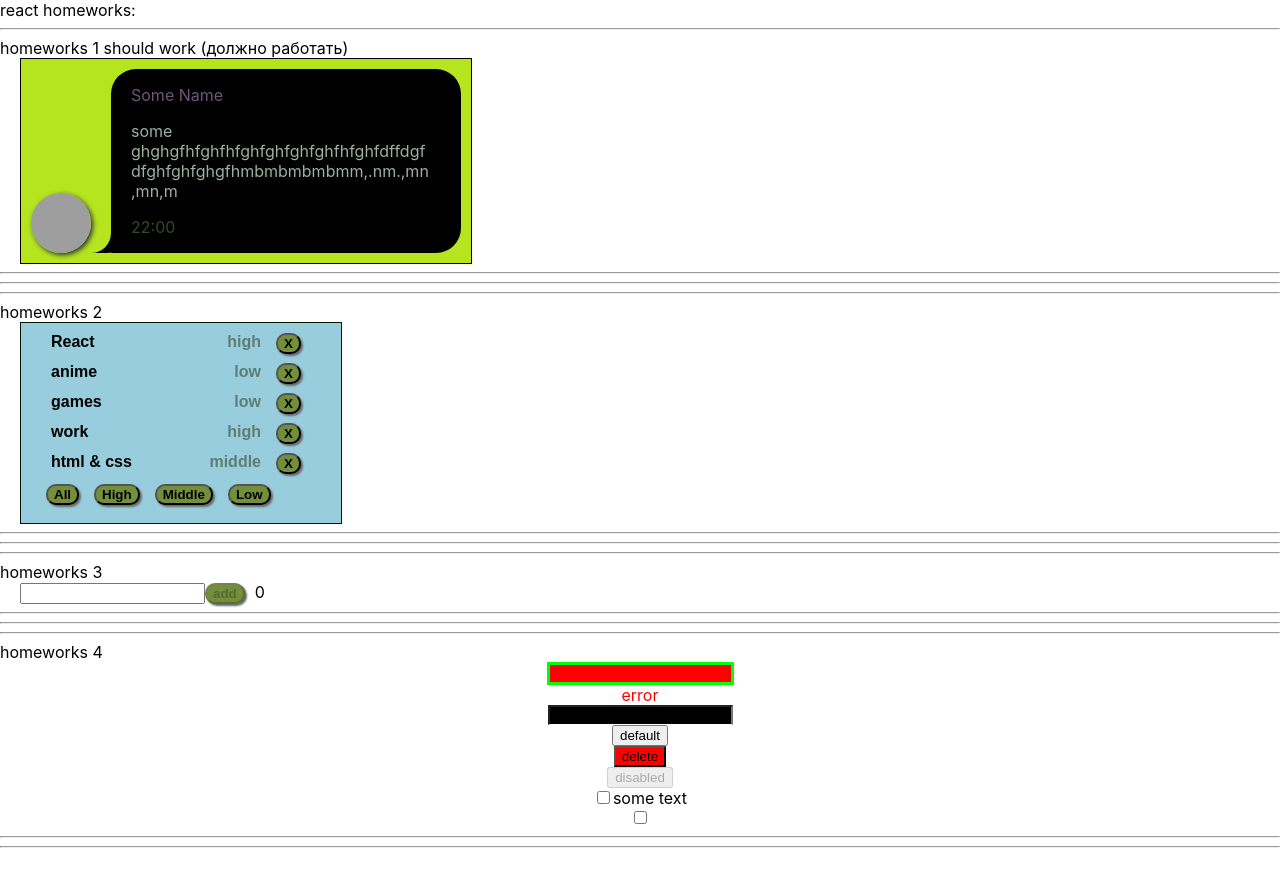
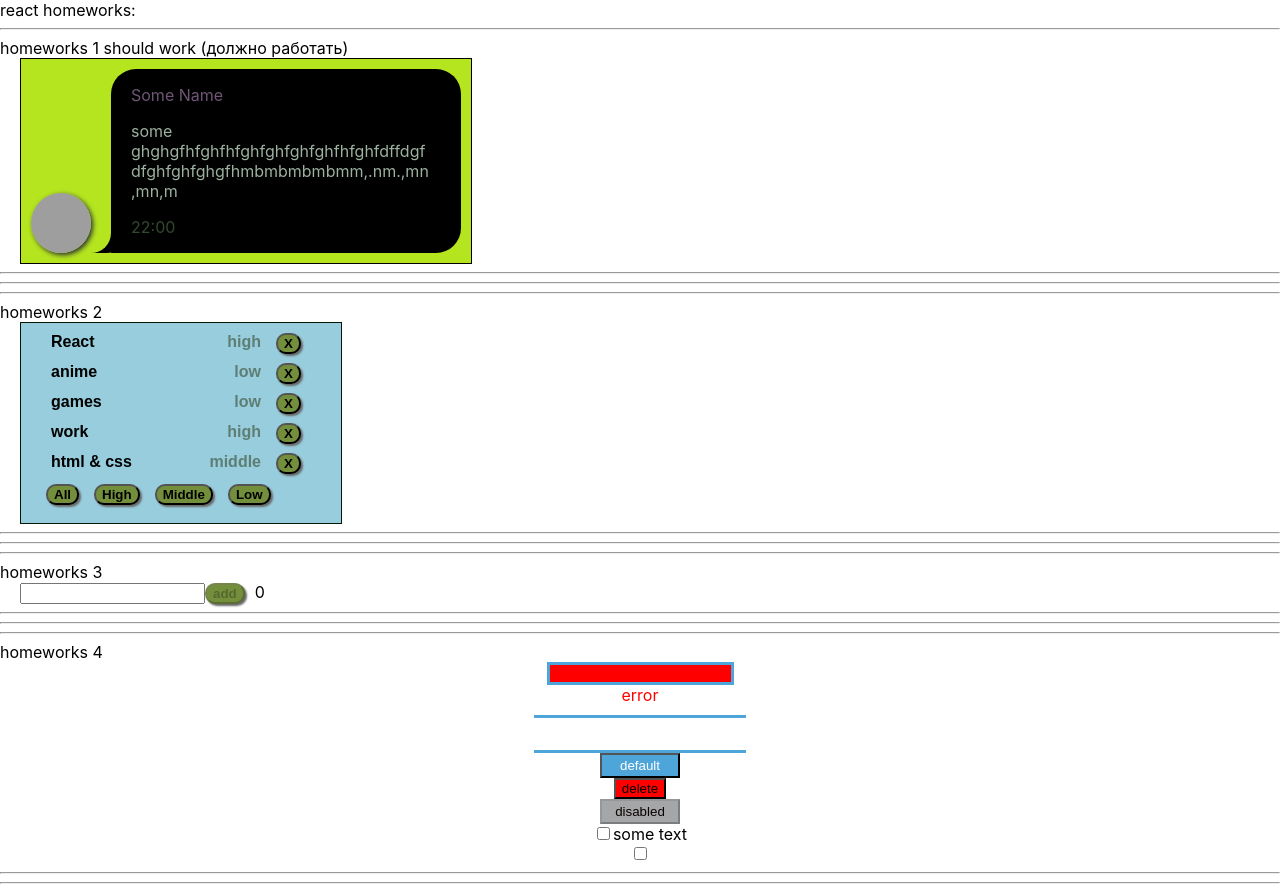
Before and after one commit to UserPasha/IT-Incubator-HomeWorks, a React (Create React App) app: page / in a window 1280 px wide. Before the commit the page ends 856 px from the top, so only its background shows below. Built offline with nearby package versions, Linux system fonts and the light colour scheme; grey boxes are pictures that could not be loaded.

Commit message:
HW 4 without styles

```diff
--- a/src/p2-homeworks/h4/common/c1-SuperInputText/SuperInputText.module.css
+++ b/src/p2-homeworks/h4/common/c1-SuperInputText/SuperInputText.module.css
@@ -1,12 +1,20 @@
 .superInput {
-    background: black;
-    color: white;
-    border-bottom: white 1px solid;
+    width: 200px;
+    height: 30px;
+    margin-top: 10px;
+    font-size: 1.2em;
+    background-color: transparent;
+    border: none;
+    border-top: 3px solid #4EA5D9;
+    border-bottom: 3px solid #4EA5D9;
+    outline: none;
+    color: #4EA5D9;
+    padding-left: 10px;
 }
 
 
 .errorInput {
-    border: 3px solid lime;
+    border: 3px solid #4EA5D9;
     background: red;
 }
 
--- a/src/p2-homeworks/h4/common/c2-SuperButton/SuperButton.module.css
+++ b/src/p2-homeworks/h4/common/c2-SuperButton/SuperButton.module.css
@@ -1,6 +1,45 @@
 .default {
+    width: 80px;
+    height: 25px;
+    background-color: #4EA5D9;
+    color: white;
+    cursor: pointer;
+}
 
+
+.default:disabled {
+    width: 80px;
+    height: 25px;
+    background-color: #a5a6a8;
+    color: #0a0000;
+    cursor: not-allowed;
 }
+
+.default:disabled:hover {
+    width: 80px;
+    height: 25px;
+    background-color: #a5a6a8;
+    color: #0a0000;
+    cursor: not-allowed;
+}
+
+.default:focus {
+    width: 90px;
+    height: 35px;
+    background-color: #2aa8f3;
+    color: #faf7f7;
+    cursor: pointer;
+    border: 1px solid #faf7f7;
+}
+
+.default:hover {
+    width: 85px;
+    height: 30px;
+    background-color: #2d6f96;
+    color: #ccc9c9;
+    cursor: pointer;
+}
+
 
 .red {
     background: red;
--- a/src/p2-homeworks/h4/common/c3-SuperCheckbox/SuperCheckbox.tsx
+++ b/src/p2-homeworks/h4/common/c3-SuperCheckbox/SuperCheckbox.tsx
@@ -20,6 +20,9 @@ const SuperCheckbox: React.FC<SuperCheckboxPropsType> = (
     }
 ) => {
     const onChangeCallback = (e: ChangeEvent<HTMLInputElement>) => {
+        onChange && onChange(e)
+
+        onChangeChecked && onChangeChecked(e.currentTarget.checked)
         // сделайте так чтоб работал onChange и onChangeChecked
     }
 
```
